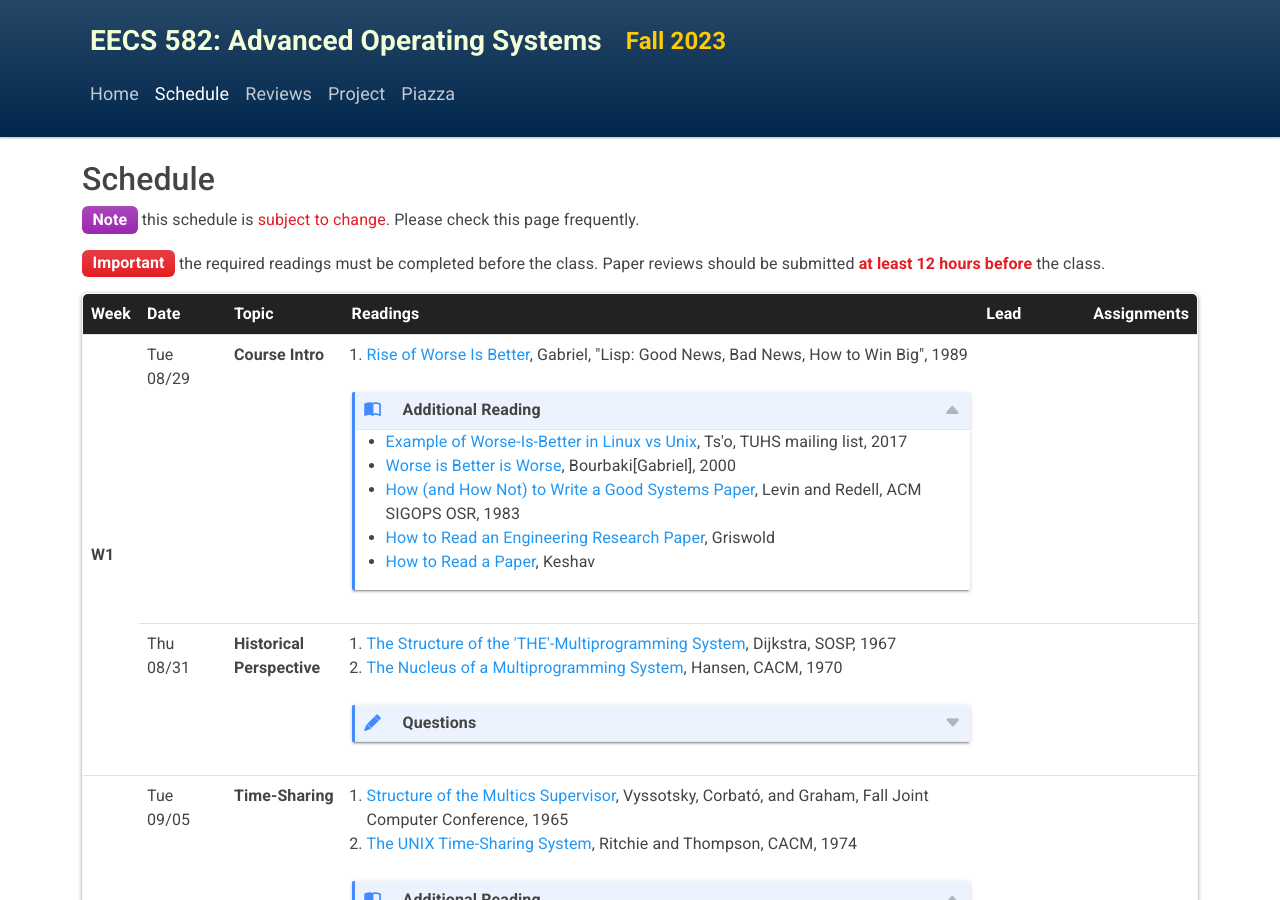
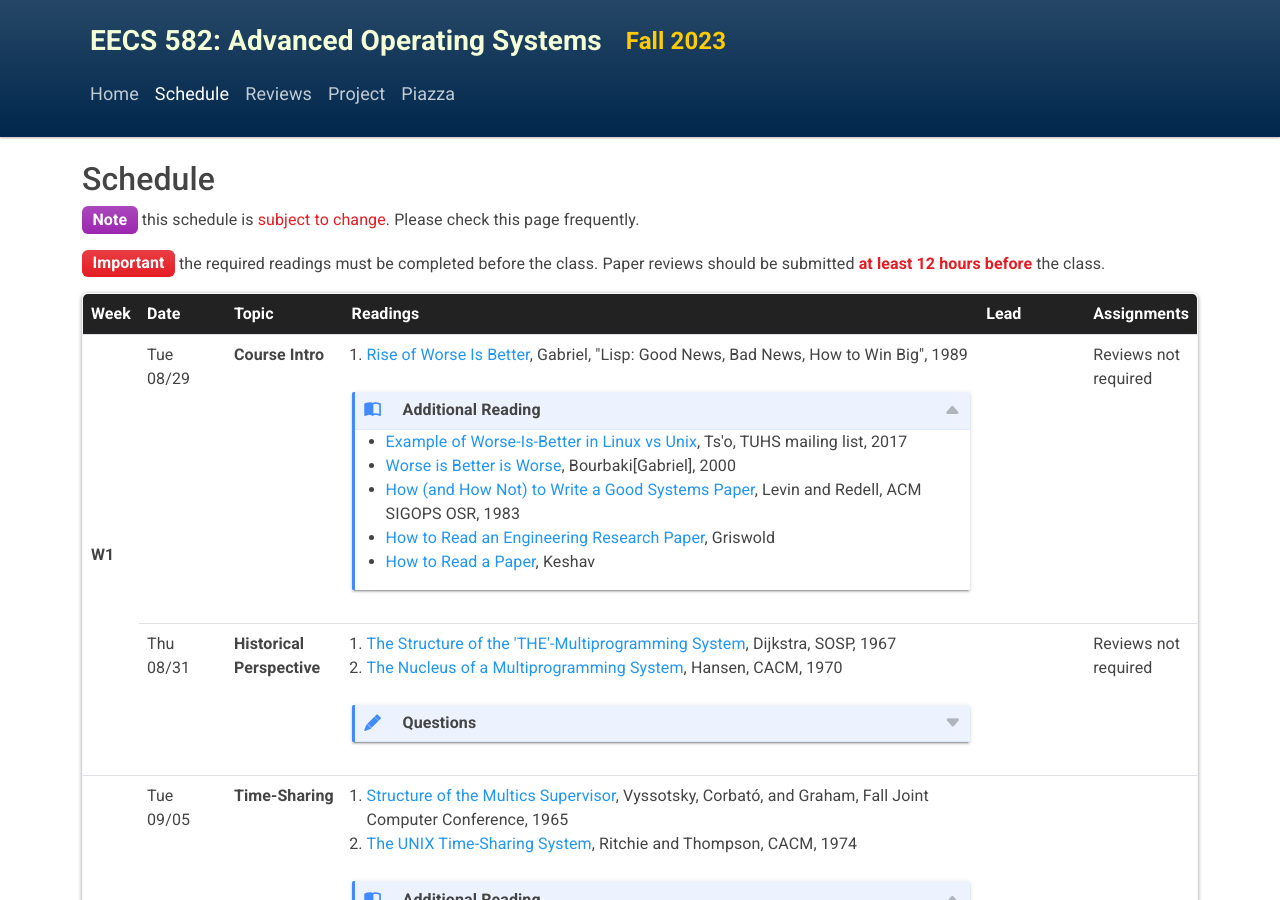
Before and after one commit to eecs582/eecs582.github.io, a Jekyll site: the page built from schedule.html, in a window 1280 px wide and 900 px high. Built offline with Jekyll 4.4.1, drawn with Linux system fonts in a browser that asks for light colours.

Commit message:
reviews not required

```diff
--- a/schedule.html
+++ b/schedule.html
@@ -45,7 +45,7 @@ layout: schedule
         </details>
       </td>
       <td></td>
-      <td></td>
+      <td>Reviews not required</td>
     </tr>
     <tr>
       <td style="display:none"></td>
@@ -73,7 +73,7 @@ layout: schedule
         </details>
       </td>
       <td></td>
-      <td></td>
+      <td>Reviews not required</td>
     </tr>
     <tr>
       <td rowspan="2" class="syllabus-week">W2</td>
```
